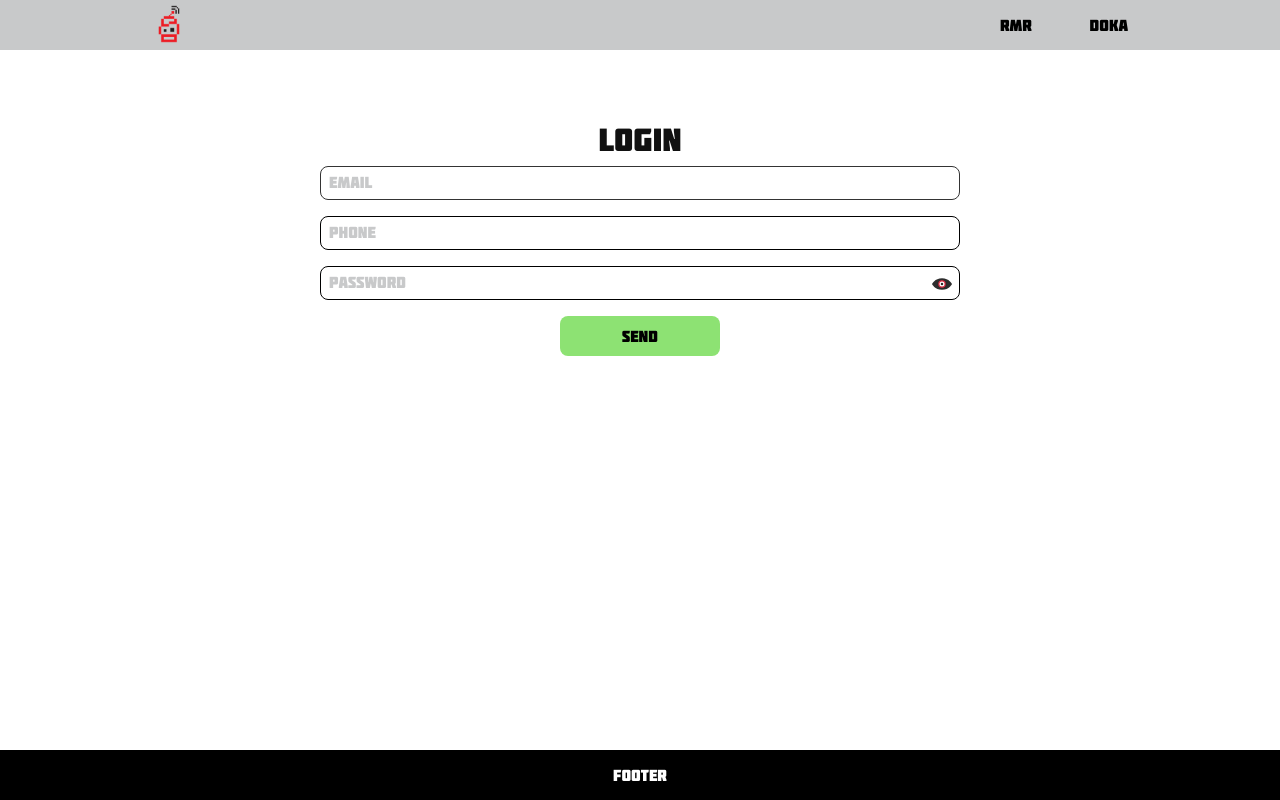
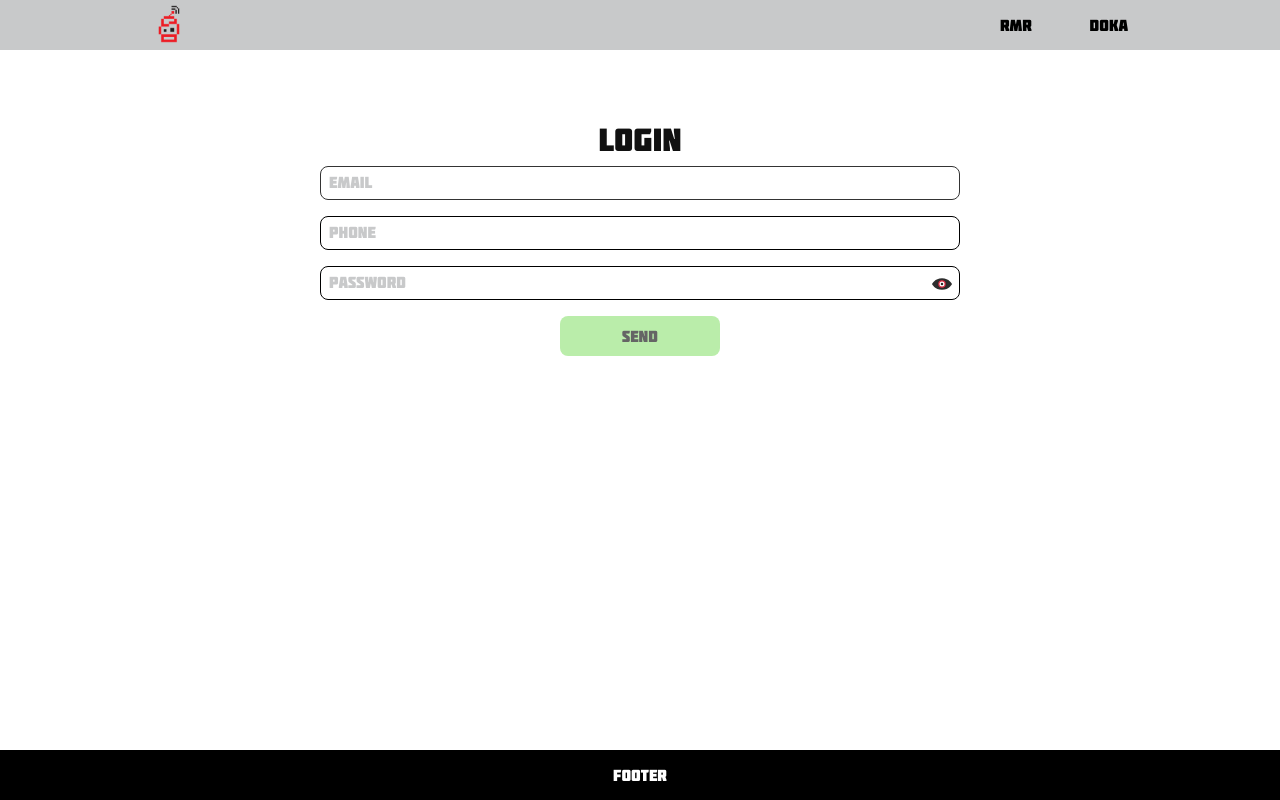
Before and after one commit to olegTheCoder/grachev_rmr_hw_server, a React (Create React App) app: page /login in a window 1280 px wide. Built offline with nearby package versions, Linux system fonts and the light colour scheme.

Commit message:
server error attention

```diff
--- /dev/null
+++ b/src/features/LoginForm/Button/Button.tsx
@@ -0,0 +1,16 @@
+import "./style.css";
+
+function Button(props: any) {
+  return (
+    <button
+      onClick={props.handleSubmit}
+      type={props.type}
+      disabled={!props.isValid || !props.dirty}
+      className="button"
+    >
+      {props.children}
+    </button>
+  );
+}
+
+export default Button;
--- a/src/features/LoginForm/LoginForm.tsx
+++ b/src/features/LoginForm/LoginForm.tsx
@@ -4,7 +4,7 @@ import { sendLoginData } from "../../infrastructure/requestService";
 import { useAuthContext } from "../../infrastructure/context";
 import { Formik } from "formik";
 import * as yup from "yup";
-import Button from "../../ui-library/Button/Button";
+import Button from "./Button/Button";
 import "./style.css";
 
 import { ReactComponent as EyeSvg } from "../../assets/icons/eye.svg";
@@ -23,6 +23,7 @@ function LoginForm() {
   });
 
   const [typeInput, setTypeInput] = useState("password");
+  const [serverError, setServerError] = useState("");
 
   const { setIsAuth } = useAuthContext();
 
@@ -63,8 +64,11 @@ function LoginForm() {
     });
 
     if (auth.status === "OK!") {
+      setServerError("");
       setIsAuth(true);
       navigate("/");
+    } else {
+      setServerError("There is no such login and password in the system");
     }
   };
 
@@ -132,7 +136,6 @@ function LoginForm() {
             {touched.password && errors.password && (
               <p className="error">{errors.password}</p>
             )}
-
             <Button
               handleSubmit={handleSubmit}
               type={"submit"}
@@ -141,6 +144,7 @@ function LoginForm() {
             >
               SEND
             </Button>
+            {serverError && <p className="error">{serverError}</p>}
           </>
         )}
       </Formik>
--- a/src/ui-library/Button/Button.tsx
+++ /dev/null
@@ -1,7 +0,0 @@
-import "./style.css"
-
-function Button(props: any) {
-  return <button onClick={props.handleSubmit} type={props.type} disabled={!props.isValid && !props.dirty} className="button">{props.children}</button>;
-}
-
-export default Button;
```
Also changed, not shown: src/features/LoginForm/Button/style.css (renamed from src/ui-library/Button/style.css).
